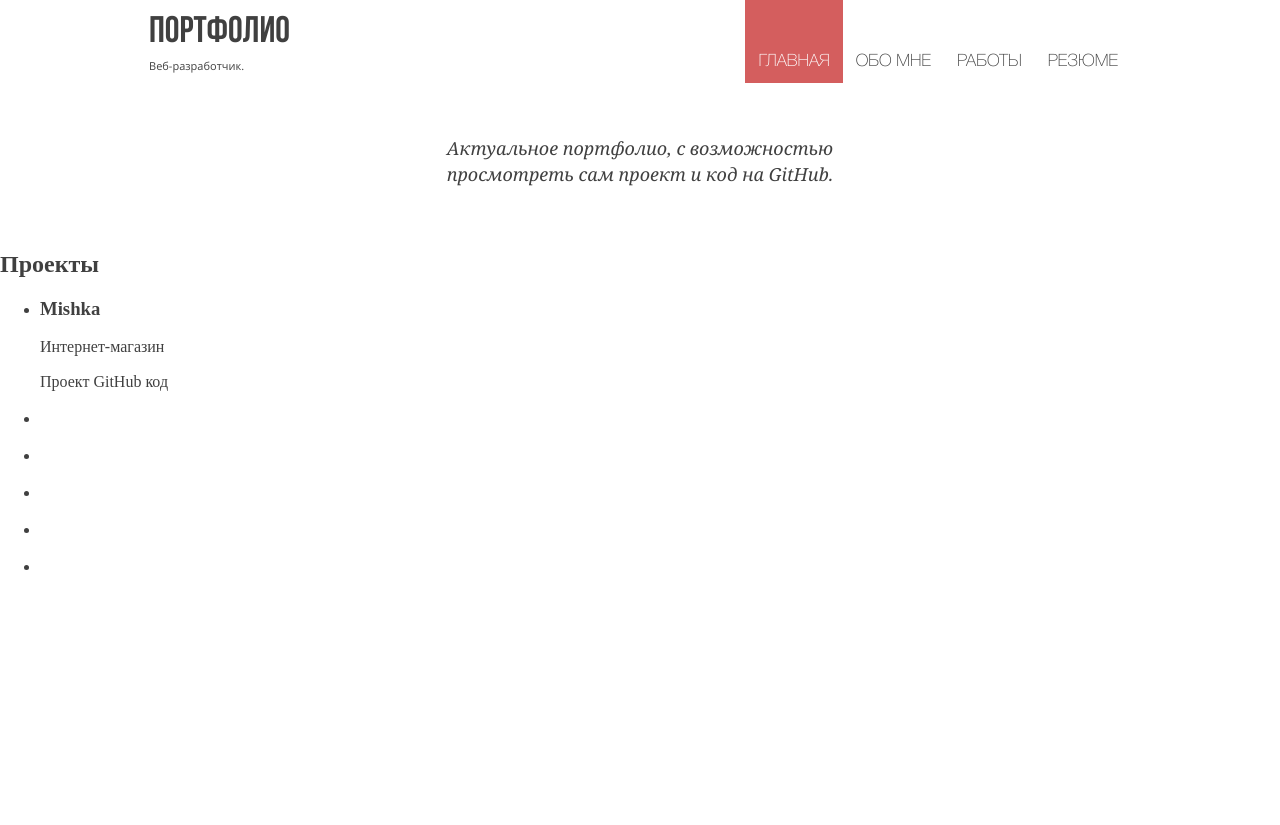
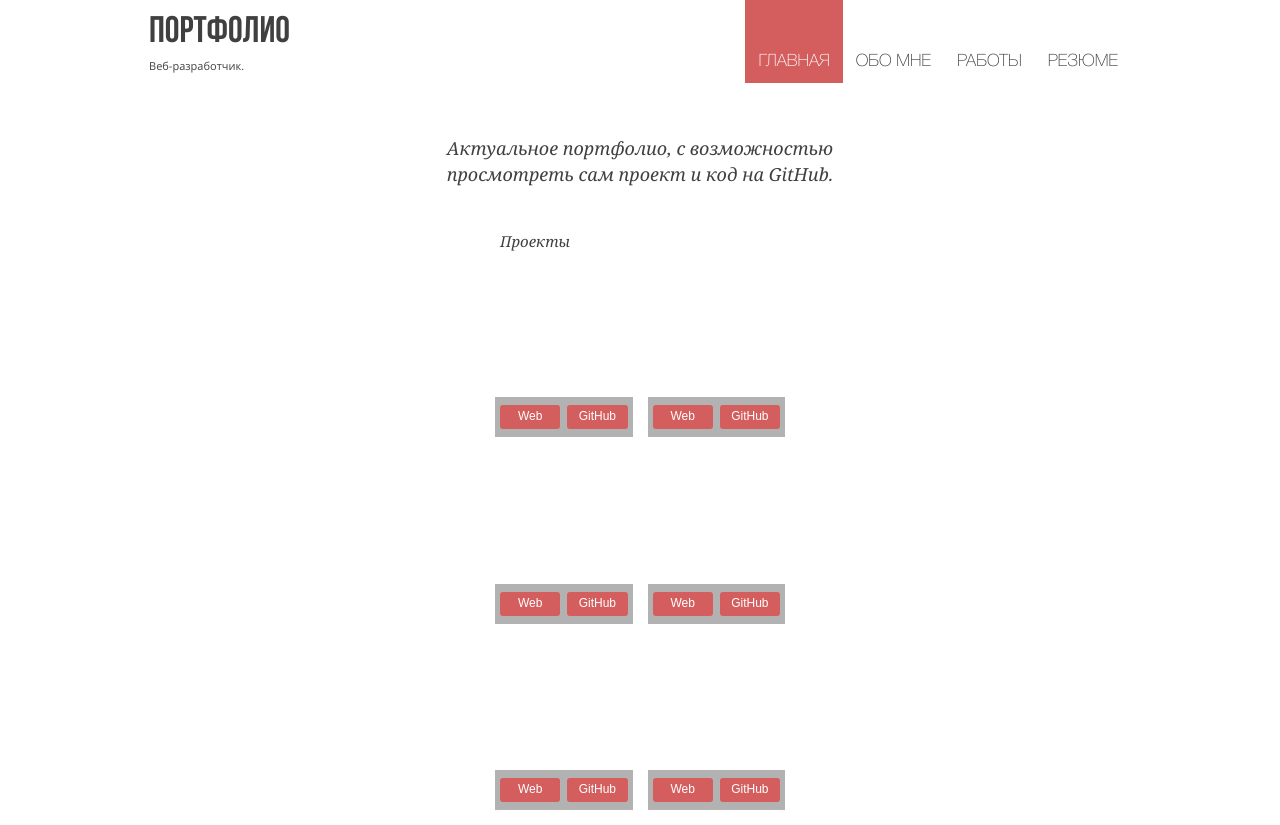
Before and after one commit to GrandVBA/portfolio, a plain HTML site: page index.html in a window 1280 px wide. Before the commit the page ends 800 px from the top, so only its background shows below. Drawn offline with Linux system fonts and the light colour scheme.

Commit message:
Сделал мобильную версию секции works, без img

```diff
--- a/index.html
+++ b/index.html
@@ -37,45 +37,59 @@
 				</div>
 			</section>
 			<section class="works">
+				<div class="works__wrapper">
 					<h2 class="works__title">Проекты</h2>
 					<ul class="works__list">
 						<li class="works__item">
-						<h3 class="works__name">Mishka</h3>
-						<p class="works__discriptions">Интернет-магазин</p>
-						<a href="" class="works__link works__link--project">Проект</a>
-						<a href="" class="works__link works__link--gihub">GitHub код</a>
+							<h3 class="works__name visually-hidden">Мишка</h3>
+							<p class="works__discriptions visually-hidden">Интернет-магазин</p>
+							<div class="works__wrapper-link">
+								<a href="" class="works__link works__link--project">Web</a>
+								<a href="" class="works__link works__link--github">GitHub</a>
+							</div>
 						</li>
 						<li class="works__item">
-						<h3 class="works__name"></h3>
-						<p class="works__discriptions"></p>
-						<a href="" class="works__link works__link--project"></a>
-						<a href="" class="works__link works__link--gihub"></a>
+							<h3 class="works__name visually-hidden"></h3>
+							<p class="works__discriptions visually-hidden"></p>
+							<div class="works__wrapper-link">
+								<a href="" class="works__link works__link--project">Web</a>
+								<a href="" class="works__link works__link--github">GitHub</a>
+							</div>
 						</li>
 						<li class="works__item">
-						<h3 class="works__name"></h3>
-						<p class="works__discriptions"></p>
-						<a href="" class="works__link works__link--project"></a>
-						<a href="" class="works__link works__link--gihub"></a>
+							<h3 class="works__name visually-hidden"></h3>
+							<p class="works__discriptions visually-hidden"></p>
+							<div class="works__wrapper-link">
+								<a href="" class="works__link works__link--project">Web</a>
+								<a href="" class="works__link works__link--github">GitHub</a>
+							</div>
 						</li>
 						<li class="works__item">
-						<h3 class="works__name"></h3>
-						<p class="works__discriptions"></p>
-						<a href="" class="works__link works__link--project"></a>
-						<a href="" class="works__link works__link--gihub"></a>
+							<h3 class="works__name visually-hidden"></h3>
+							<p class="works__discriptions visually-hidden"></p>
+							<div class="works__wrapper-link">
+								<a href="" class="works__link works__link--project">Web</a>
+								<a href="" class="works__link works__link--github">GitHub</a>
+							</div>
 						</li>
 						<li class="works__item">
-						<h3 class="works__name"></h3>
-						<p class="works__discriptions"></p>
-						<a href="" class="works__link works__link--project"></a>
-						<a href="" class="works__link works__link--gihub"></a>
+							<h3 class="works__name visually-hidden"></h3>
+							<p class="works__discriptions visually-hidden"></p>
+							<div class="works__wrapper-link">
+								<a href="" class="works__link works__link--project">Web</a>
+								<a href="" class="works__link works__link--github">GitHub</a>
+							</div>
 						</li>
 						<li class="works__item">
-						<h3 class="works__name"></h3>
-						<p class="works__discriptions"></p>
-						<a href="" class="works__link works__link--project"></a>
-						<a href="" class="works__link works__link--gihub"></a>
+							<h3 class="works__name visually-hidden"></h3>
+							<p class="works__discriptions visually-hidden"></p>
+							<div class="works__wrapper-link">
+								<a href="" class="works__link works__link--project">Web</a>
+								<a href="" class="works__link works__link--github">GitHub</a>
+							</div>
 						</li>
 					</ul>
+				</div>
 			</section>
 		</main>
 	</body>
--- a/sass/_works.scss
+++ b/sass/_works.scss
@@ -0,0 +1,75 @@
+.works {
+  min-height: 100px;
+}
+
+.works__wrapper {
+  width: 290px;
+  margin: 0 auto;
+  padding: 0 15px;
+}
+
+.works__title {
+  margin: 0 0 15px 0;
+  padding: 0 0 0 5px;
+
+  font-family: 'Cambria', serif;
+  font-size: 15px;
+  font-style: italic;
+  font-weight: 400;
+  line-height: 20px;
+}
+
+.works__list {
+  display: flex;
+  justify-content: space-between;
+  flex-wrap: wrap;
+
+  padding: 0;
+  margin: 0;
+  list-style: none;
+}
+
+.works__item {
+  display: flex;
+  flex-direction: column;
+  justify-content: flex-end;
+  //align-items: center;
+
+  margin: 0 0 15px 0;
+  width: 137.5px;
+  height: 171.5px;
+
+  //background: red;
+}
+
+.works__wrapper-link {
+  display: flex;
+  flex-wrap: wrap;
+  align-items: center;
+  justify-content: space-between;
+  min-height: 40px;
+
+  background: rgba(0, 0, 0, 0.3);
+}
+
+.works__link {
+  display: block;
+
+  font-family: 'PT Sans', sans-serif;
+  color: #fff;
+  font-size: 12px;
+  font-weight: 400;
+  border-radius: 3px;
+}
+
+.works__link--project {
+  padding: 5px 18px 5px 18px;
+  margin-left: 5px;
+  background: $red-color;//#71a83a;
+}
+
+.works__link--github {
+  padding: 5px 11.5px 5px 11.5px;
+  margin-right: 5px;
+  background: $red-color;//#59b6eb;
+}
--- a/sass/style.scss
+++ b/sass/style.scss
@@ -1 +1 @@
-@import "_variables.scss", "_scaffolding.scss", "_header.scss", "_head-discription.scss";
+@import "_variables.scss", "_scaffolding.scss", "_header.scss", "_head-discription.scss", "_works.scss";
```
Also changed, not shown: css/style.css, 1 other file. Lines whose indentation alone changed are shown as unchanged.
